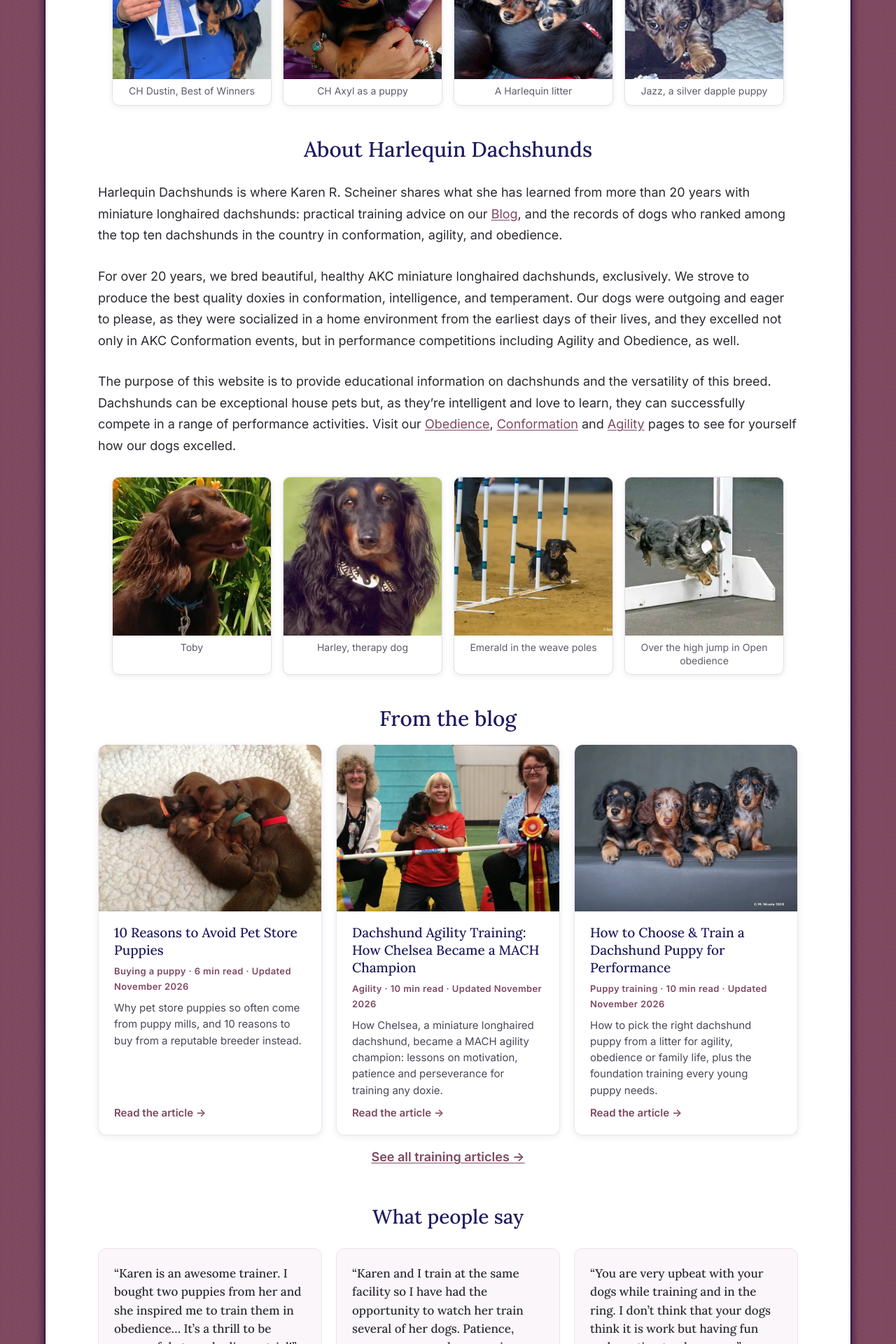
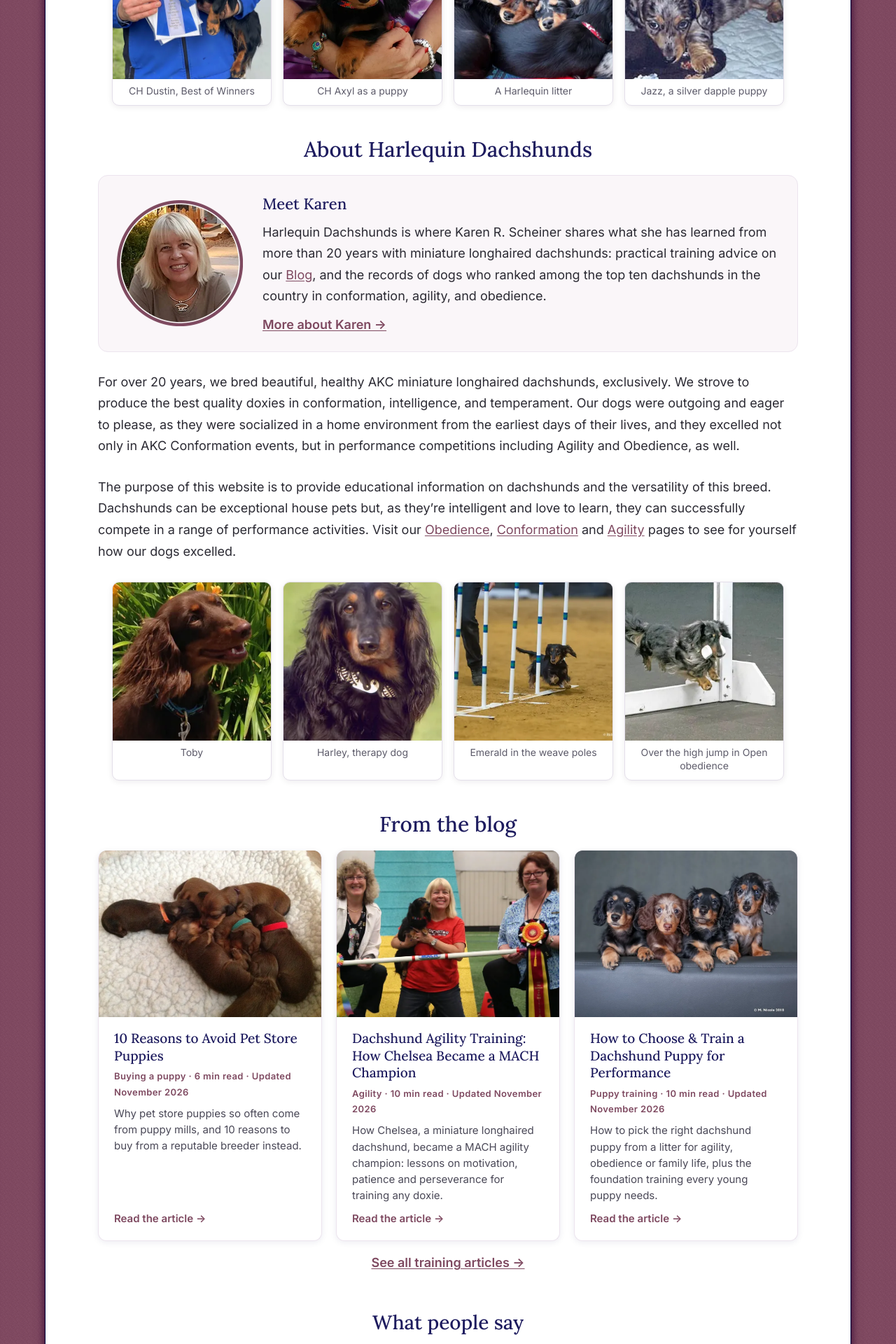
Before and after one commit to louisliberty/harlequin-dachshunds, a Jekyll site: the page built from index.html, in a window 1280 px wide. Shown: the part 1100-3020 px from the top of the page at 70% size. Built offline with Jekyll 4.4.1, drawn with Linux system fonts in a browser that asks for light colours.

Commit message:
Home: Meet Karen block with headshot; add photo to Karen's structured data
Co-Authored-By: Claude Opus 5.5 <noreply@anthropic.com>
Claude-Session: https://claude.ai/code/session_01TAfJqWrpFTn7GBn9jW8hNF

```diff
--- a/_includes/social-and-schema.html
+++ b/_includes/social-and-schema.html
@@ -23,7 +23,7 @@
    "address": {"@type": "PostalAddress", "addressRegion": "NJ", "addressCountry": "US"},
    "areaServed": {{ site.location | jsonify }}},
   {"@type": "Person", "@id": {{ site.url | append: "/#karen" | jsonify }}, "name": {{ site.author | jsonify }},
-   "jobTitle": "AKC Breeder of Merit and AKC Dachshund judge",
+   "jobTitle": "AKC Breeder of Merit and AKC Dachshund judge", "image": {{ "/assets/images/site/karen-headshot.png" | absolute_url | jsonify }},
    "description": "Breeder, trainer and exhibitor of miniature longhaired dachshunds for more than 20 years, with dogs titled in AKC conformation, agility (MACH) and obedience (UD).",
    "url": {{ "/about-us/" | absolute_url | jsonify }},
    "knowsAbout": ["Miniature longhaired dachshunds", "Dog obedience training", "Dog agility", "AKC conformation dog shows", "Responsible dog breeding"],
--- a/assets/css/site.css
+++ b/assets/css/site.css
@@ -639,3 +639,17 @@ h1.page-title, .page article h1.entry-title, .single article h1.entry-title, h1.
   .entry-content .home-hero-intro { font-size: 17px; }
 }
 .entry-content [id="our-dogs"] { scroll-margin-top: 16px; }
+
+/* Meet Karen block on the home page */
+.entry-content .meet-karen { display: flex; align-items: center; gap: 28px; margin: 6px 0 22px; padding: 22px 26px; background: #faf6f9; border: 1px solid #ece4ee; border-radius: 14px; }
+.entry-content .meet-karen picture { flex: 0 0 180px; }
+.entry-content .meet-karen img { display: block; width: 180px; height: 180px; margin: 0; }
+.entry-content .meet-karen-text p { margin: 0 0 10px; }
+.entry-content .meet-karen .meet-karen-label { font-family: Lora, Georgia, serif; font-weight: 500; font-size: 22px; color: #1d1b5e; margin-bottom: 6px; }
+.entry-content .meet-karen-link { margin: 0 !important; }
+.entry-content .meet-karen-link a { color: #7e4960; font-weight: 600; }
+@media (max-width: 600px) {
+  .entry-content .meet-karen { flex-direction: column; text-align: center; padding: 22px 18px; gap: 14px; }
+  .entry-content .meet-karen picture { flex-basis: auto; }
+  .entry-content .meet-karen img { width: 150px; height: 150px; }
+}
--- a/index.html
+++ b/index.html
@@ -33,7 +33,14 @@ description: "Miniature longhaired dachshund training and advice from Karen R. S
 <figure><a href="/puppies/"><picture><source type="image/webp" srcset="/assets/img-sizes/dogs/jazz/jazz-336.webp 336w" sizes="(max-width: 700px) 46vw, 230px"><img src="/assets/images/dogs/jazz/jazz.png" alt="Jazz, a silver dapple puppy" loading="lazy" decoding="async" style="object-position: 50% 50%"></picture><figcaption>Jazz, a silver dapple puppy</figcaption></a></figure>
 </div>
 <h2 class="home-section-heading">About Harlequin Dachshunds</h2>
-<p class="as-heading">Harlequin Dachshunds is where Karen R. Scheiner shares what she has learned from more than 20 years with miniature longhaired dachshunds: practical training advice on our <a href="/blog/">Blog</a>, and the records of dogs who ranked among the top ten dachshunds in the country in conformation, agility, and obedience.</p>
+<div class="meet-karen">
+<picture><source type="image/webp" srcset="/assets/images/site/karen-headshot.webp"><img src="/assets/images/site/karen-headshot.png" alt="Karen R. Scheiner of Harlequin Dachshunds, wearing a dachshund pendant" width="180" height="180" loading="lazy" decoding="async"></picture>
+<div class="meet-karen-text">
+<p class="meet-karen-label">Meet Karen</p>
+<p>Harlequin Dachshunds is where Karen R. Scheiner shares what she has learned from more than 20 years with miniature longhaired dachshunds: practical training advice on our <a href="/blog/">Blog</a>, and the records of dogs who ranked among the top ten dachshunds in the country in conformation, agility, and obedience.</p>
+<p class="meet-karen-link"><a href="/about-us/">More about Karen &rarr;</a></p>
+</div>
+</div>
 <p class="as-heading">For over 20 years, we bred beautiful, healthy AKC miniature longhaired dachshunds, exclusively. We strove to produce the best quality doxies in conformation, intelligence, and temperament. Our dogs were outgoing and eager to please, as they were socialized in a home environment from the earliest days of their lives, and they excelled not only in AKC Conformation events, but in performance competitions including Agility and Obedience, as well.</p>
 <p class="as-heading">The purpose of this website is to provide educational information on dachshunds and the versatility of this breed. Dachshunds can be exceptional house pets but, as they’re intelligent and love to learn, they can successfully compete in a range of performance activities. Visit our <a href="/obedience/">Obedience</a>, <a href="/conformation/">Conformation</a> and <a href="/agility/">Agility</a> pages to see for yourself how our dogs excelled.</p>
 <div class="photo-grid photo-grid-4 home-grid home-grid-captioned">
```
Also changed, not shown: assets/images/site/karen-headshot.png (added), assets/images/site/karen-headshot.webp (added).
